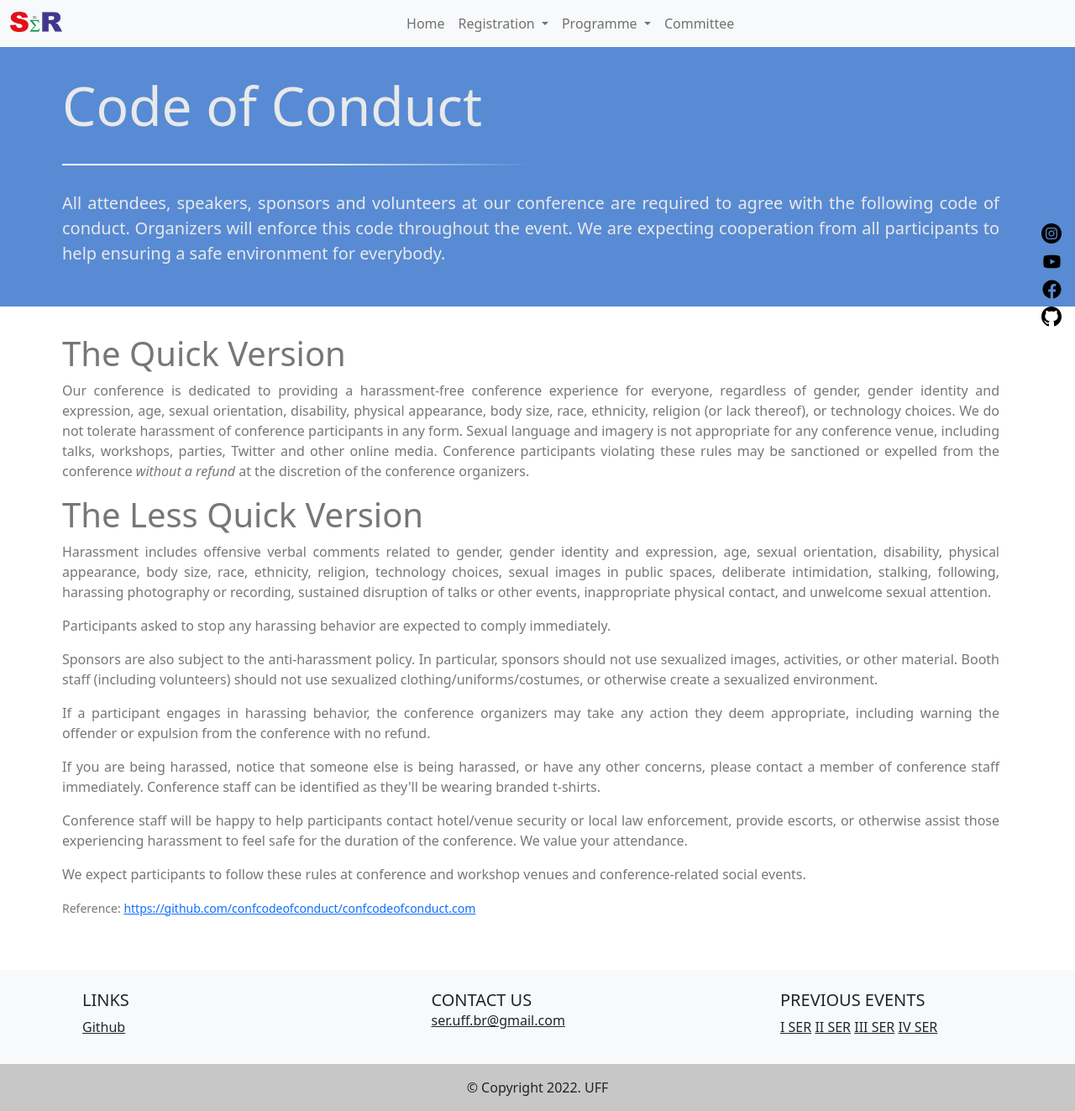
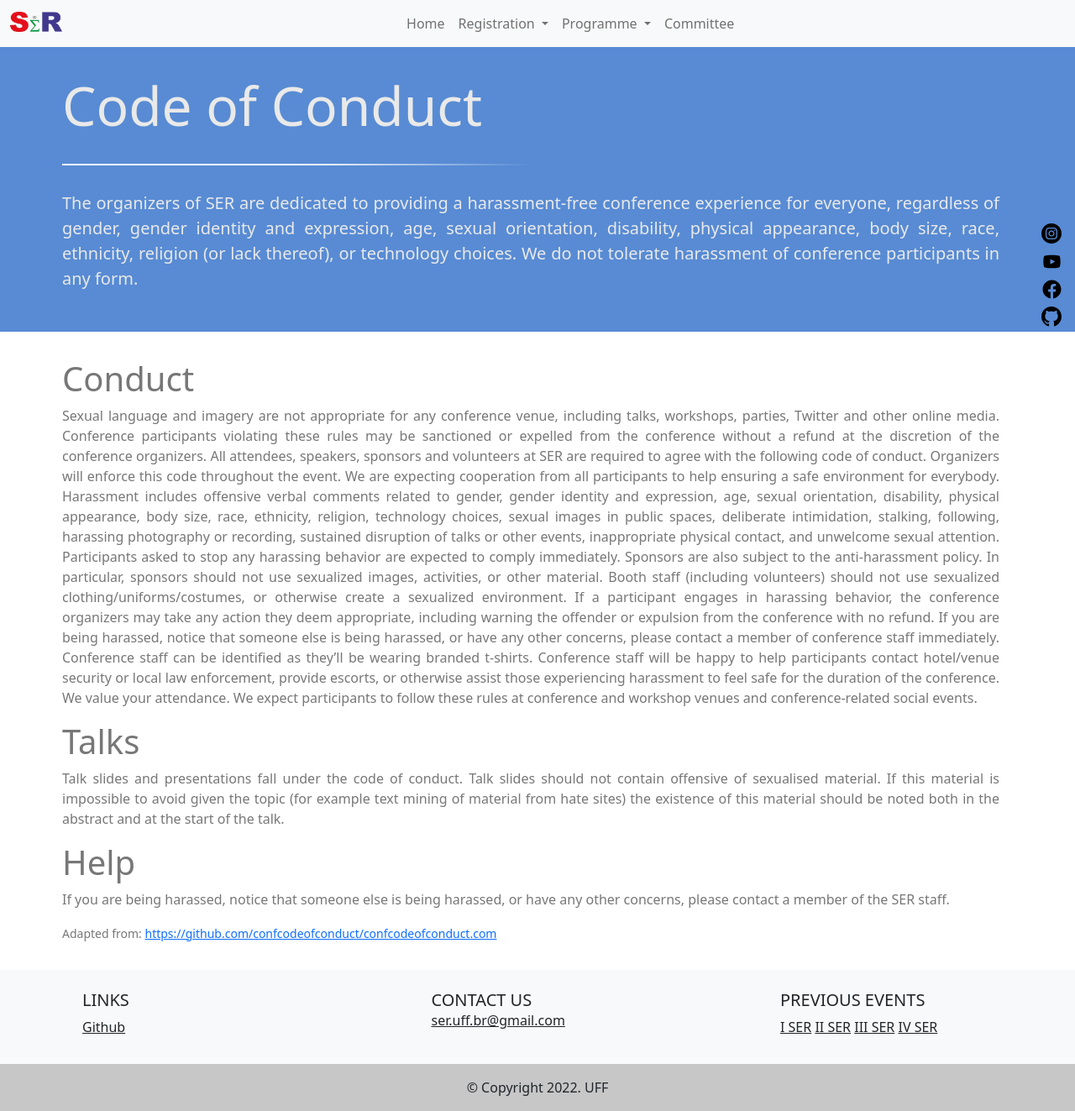
Before and after one commit to eventoseroficial/eventoseroficial.github.io, a Jekyll site: the page built from register/code-of-conduct.html, in a window 1280 px wide and 1323 px high. Shown: the whole window at 84% size. Built offline with Jekyll 4.4.1, drawn with Linux system fonts in a browser that asks for light colours.

Commit message:
updates code of conduct

```diff
--- a/register/code-of-conduct.html
+++ b/register/code-of-conduct.html
@@ -9,80 +9,36 @@ permalink: /register/code-of-conduct.html
       <h1 class="display-3">Code of Conduct</h1>
       <div class="divider div-transparent"></div>
       <p>
-        All attendees, speakers, sponsors and volunteers at our conference are
-        required to agree with the following code of conduct. Organizers will
-        enforce this code throughout the event. We are expecting cooperation from
-        all participants to help ensuring a safe environment for everybody.
+        The organizers of SER are dedicated to providing a harassment-free conference experience for everyone, regardless of gender, gender identity and expression, age, sexual orientation, disability, physical appearance, body size, race, ethnicity, religion (or lack thereof), or technology choices. We do not tolerate harassment of conference participants in any form.
       </p>
     </div>
 </div>
 
 <div style="color: #777;background-color:white;" class = "text-box">
   <div class="container align-middle">
-    <h2 class="display-6">The Quick Version</h2>
+    <h2 class="display-6">Conduct</h2>
     <p>
-      Our conference is dedicated to providing a harassment-free conference
-      experience for everyone, regardless of gender, gender identity and
-      expression, age, sexual orientation, disability, physical appearance, body
-      size, race, ethnicity, religion (or lack thereof), or technology choices.
-      We do not tolerate harassment of conference participants in any form.
-      Sexual language and imagery is not appropriate for any conference venue,
-      including talks, workshops, parties, Twitter and other online media.
-      Conference participants violating these rules may be sanctioned or
-      expelled from the conference <em>without a refund</em> at the discretion
-      of the conference organizers.
+      Sexual language and imagery are not appropriate for any conference venue, including talks, workshops, parties, Twitter and other online media. Conference participants violating these rules may be sanctioned or expelled from the conference without a refund at the discretion of the conference organizers. All attendees, speakers, sponsors and volunteers at SER are required to agree with the following code of conduct. Organizers will enforce this code throughout the event. We are expecting cooperation from all participants to help ensuring a safe environment for everybody.
+      Harassment includes offensive verbal comments related to gender, gender identity and expression, age, sexual orientation, disability, physical appearance, body size, race, ethnicity, religion, technology choices, sexual images in public spaces, deliberate intimidation, stalking, following, harassing photography or recording, sustained disruption of talks or other events, inappropriate physical contact, and unwelcome sexual attention.
+      Participants asked to stop any harassing behavior are expected to comply immediately.
+      Sponsors are also subject to the anti-harassment policy.  In particular, sponsors should not use sexualized images, activities, or other material. Booth staff (including volunteers) should not use sexualized clothing/uniforms/costumes, or otherwise create a sexualized environment.
+      If a participant engages in harassing behavior, the conference organizers may take any action they deem appropriate, including warning the offender or expulsion from the conference with no refund.
+      If you are being harassed, notice that someone else is being harassed, or have any other concerns, please contact a member of conference staff immediately. Conference staff can be identified as they’ll be wearing branded t-shirts.
+      Conference staff will be happy to help participants contact hotel/venue security or local law enforcement, provide escorts, or otherwise assist those experiencing harassment to feel safe for the duration of the conference. We value your attendance.
+      We expect participants to follow these rules at conference and workshop venues and conference-related social events.
     </p>
 
-    <h2 class="display-6">The Less Quick Version</h2>
+    <h2 class="display-6">Talks</h2>
 
     <p>
-      Harassment includes offensive verbal comments related to gender, gender
-      identity and expression, age, sexual orientation, disability, physical
-      appearance, body size, race, ethnicity, religion, technology choices,
-      sexual images in public spaces, deliberate intimidation, stalking,
-      following, harassing photography or recording, sustained disruption of
-      talks or other events, inappropriate physical contact, and unwelcome
-      sexual attention.
+      Talk slides and presentations fall under the code of conduct. Talk slides should not contain offensive of sexualised material. If this material is impossible to avoid given the topic (for example text mining of material from hate sites) the existence of this material should be noted both in the abstract and at the start of the talk.
     </p>
-
+    <h2 class="display-6">Help</h2>
     <p>
-      Participants asked to stop any harassing behavior are expected to comply
-      immediately.
-    </p>
-
-    <p>
-      Sponsors are also subject to the anti-harassment policy. In particular,
-      sponsors should not use sexualized images, activities, or other material.
-      Booth staff (including volunteers) should not use sexualized
-      clothing/uniforms/costumes, or otherwise create a sexualized environment.
-    </p>
-
-    <p>
-      If a participant engages in harassing behavior, the conference organizers
-      may take any action they deem appropriate, including warning the offender
-      or expulsion from the conference with no refund.
-    </p>
-
-    <p>
-      If you are being harassed, notice that someone else is being harassed, or
-      have any other concerns, please contact a member of conference staff
-      immediately. Conference staff can be identified as they&#39;ll be wearing
-      branded t-shirts.
-    </p>
-
-    <p>
-      Conference staff will be happy to help participants contact hotel/venue
-      security or local law enforcement, provide escorts, or otherwise assist
-      those experiencing harassment to feel safe for the duration of the
-      conference. We value your attendance.
-    </p>
-
-    <p>
-      We expect participants to follow these rules at conference and workshop
-      venues and conference-related social events.
+      If you are being harassed, notice that someone else is being harassed, or have any other concerns, please contact a member of the SER staff.
     </p>
     <small>
-      Reference:
+      Adapted from:
       <a target="_blank" href='https://github.com/confcodeofconduct/confcodeofconduct.com'>
         https://github.com/confcodeofconduct/confcodeofconduct.com
       </a>
```
